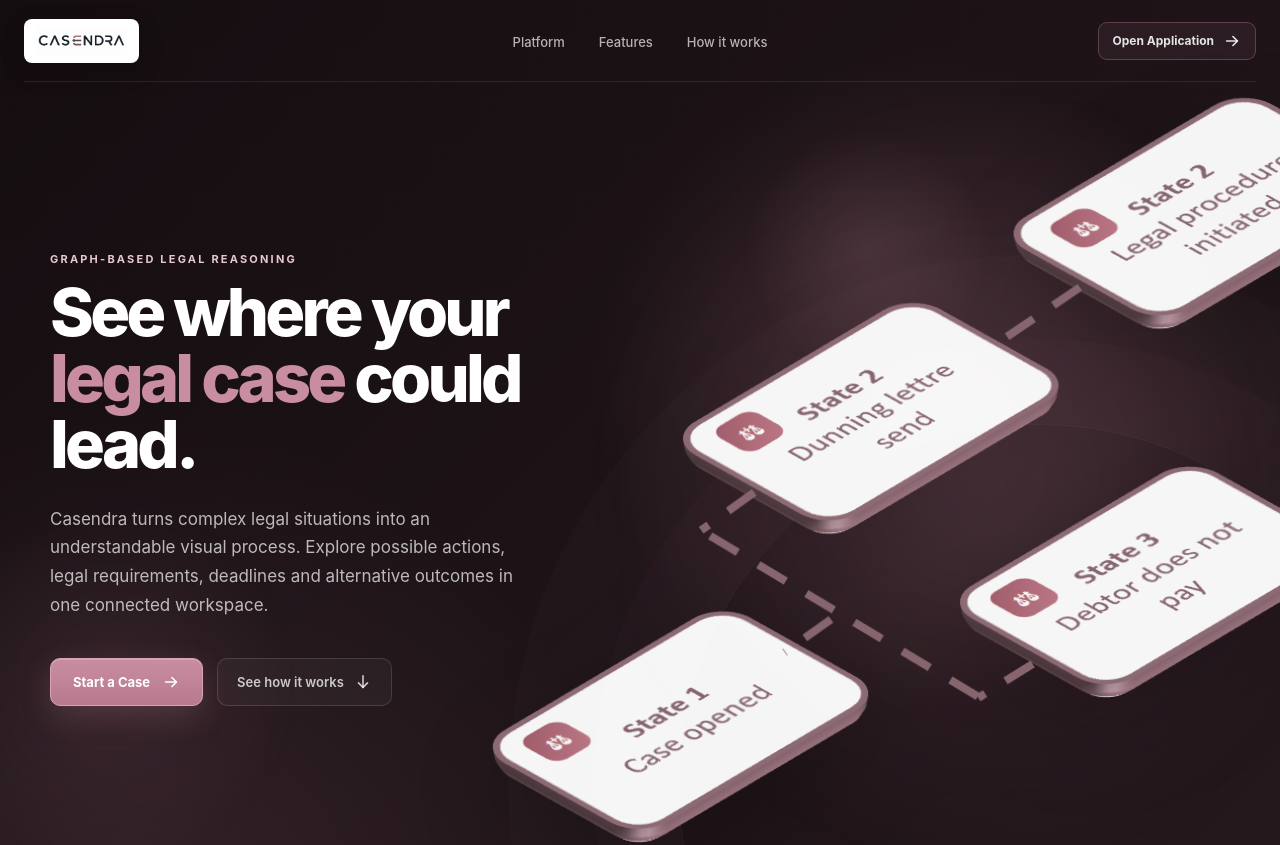
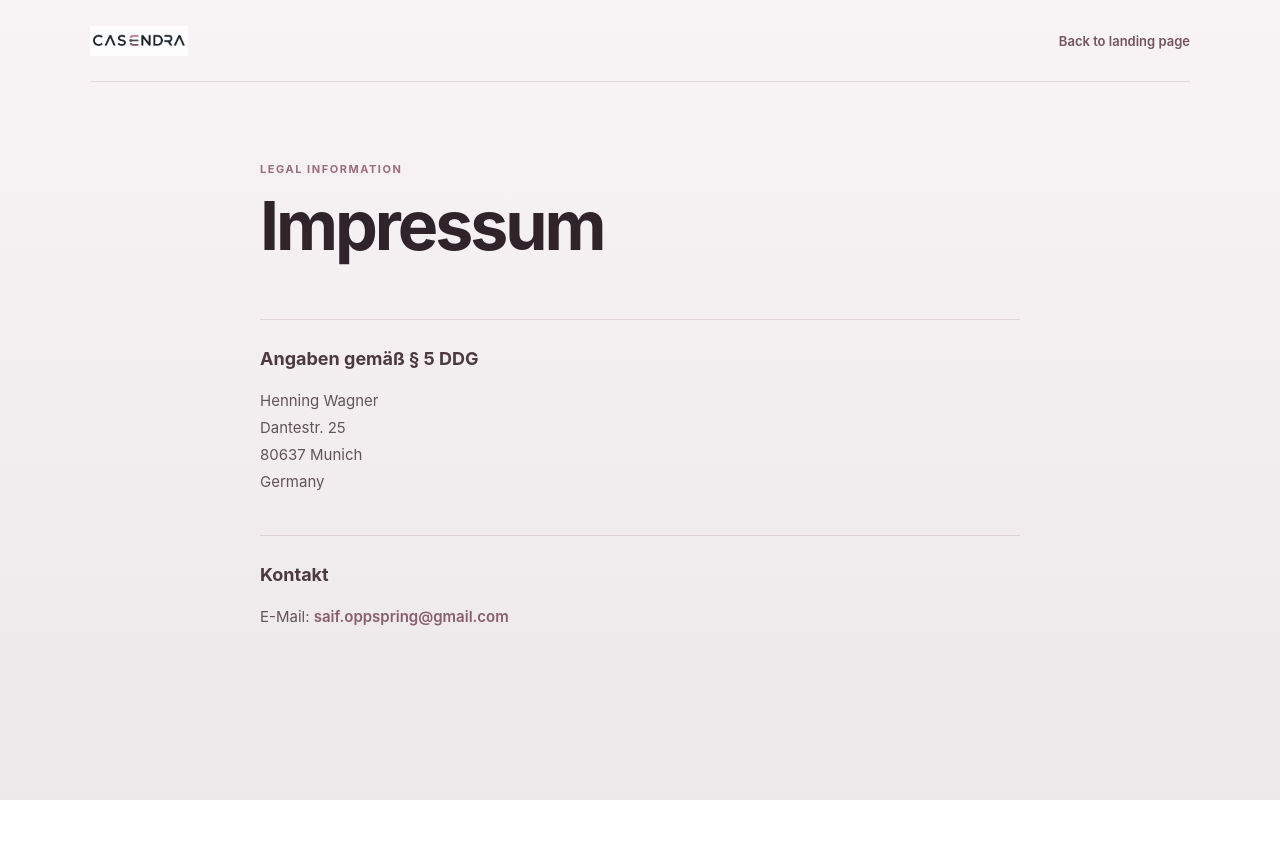
Before and after one commit to HennWa/legal_case_simulator, a React app in the folder frontend/: page /impressum in a window 1280 px wide. Before the commit this address led to /. Shown: the top 845 px of the page. After the commit the page ends 800 px from the top, so only its background shows below. Built offline with nearby package versions, Linux system fonts and the light colour scheme; the HTML template or start-up script is replaced by a standard one.

Commit message:
Impressum added

```diff
--- a/frontend/src/App.jsx
+++ b/frontend/src/App.jsx
@@ -8,6 +8,7 @@
 } from "react-router-dom";
 
 import LandingPage from "./LandingPage";
+import Impressum from "./Impressum";
 
 
 const LANDING_ONLY =
@@ -39,6 +40,11 @@
           />
 
           <Route
+            path="/impressum"
+            element={<Impressum />}
+          />
+
+          <Route
             path="/app"
             element={<ProtectedSimulatorRoute />}
           />
--- /dev/null
+++ b/frontend/src/Impressum.jsx
@@ -0,0 +1,167 @@
+import { Link } from "react-router-dom";
+
+import logo from "./assets/logos/logo.png";
+
+export default function Impressum() {
+  return (
+    <main style={styles.page}>
+      <header style={styles.header}>
+        <Link
+          to="/"
+          style={styles.brand}
+          aria-label="Back to Casendra landing page"
+        >
+          <img
+            src={logo}
+            alt="Casendra"
+            style={styles.logo}
+          />
+        </Link>
+
+        <Link to="/" style={styles.backLink}>
+          Back to landing page
+        </Link>
+      </header>
+
+      <section style={styles.content}>
+        <p style={styles.eyebrow}>
+          Legal information
+        </p>
+
+        <h1 style={styles.heading}>
+          Impressum
+        </h1>
+
+        <div style={styles.section}>
+          <h2 style={styles.sectionHeading}>
+            Angaben gemäß § 5 DDG
+          </h2>
+
+          <address style={styles.address}>
+            Henning Wagner
+            <br />
+            Dantestr. 25
+            <br />
+            80637 Munich
+            <br />
+            Germany
+          </address>
+        </div>
+
+        <div style={styles.section}>
+          <h2 style={styles.sectionHeading}>
+            Kontakt
+          </h2>
+
+          <p style={styles.paragraph}>
+            E-Mail:{" "}
+            <a
+              href="mailto:saif.oppspring@gmail.com"
+              style={styles.emailLink}
+            >
+              saif.oppspring@gmail.com
+            </a>
+          </p>
+        </div>
+      </section>
+    </main>
+  );
+}
+
+const styles = {
+  page: {
+    minHeight: "100vh",
+    boxSizing: "border-box",
+    padding: "0 24px 80px",
+    background:
+      "linear-gradient(180deg, #f8f4f5 0%, #ede8ea 100%)",
+    color: "#30242a",
+    fontFamily: "inherit",
+  },
+
+  header: {
+    display: "flex",
+    alignItems: "center",
+    justifyContent: "space-between",
+    width: "min(100%, 1100px)",
+    minHeight: "82px",
+    margin: "0 auto",
+    borderBottom: "1px solid rgba(117, 85, 97, 0.16)",
+  },
+
+  brand: {
+    display: "inline-flex",
+    alignItems: "center",
+    textDecoration: "none",
+  },
+
+  logo: {
+    display: "block",
+    width: "auto",
+    height: "30px",
+  },
+
+  backLink: {
+    color: "#765361",
+    fontSize: "13px",
+    fontWeight: 600,
+    textDecoration: "none",
+  },
+
+  content: {
+    width: "min(100%, 760px)",
+    margin: "0 auto",
+    paddingTop: "80px",
+  },
+
+  eyebrow: {
+    margin: "0 0 14px",
+    color: "#9b6d7e",
+    fontSize: "11px",
+    fontWeight: 700,
+    letterSpacing: "0.14em",
+    textTransform: "uppercase",
+  },
+
+  heading: {
+    margin: "0 0 58px",
+    color: "#30242a",
+    fontSize: "clamp(42px, 7vw, 68px)",
+    fontWeight: 730,
+    lineHeight: 1.05,
+    letterSpacing: "-0.045em",
+  },
+
+  section: {
+    marginTop: "40px",
+    paddingTop: "28px",
+    borderTop: "1px solid rgba(117, 85, 97, 0.16)",
+  },
+
+  sectionHeading: {
+    margin: "0 0 18px",
+    color: "#4c3941",
+    fontSize: "18px",
+    fontWeight: 700,
+  },
+
+  address: {
+    color: "#62545a",
+    fontSize: "15px",
+    fontStyle: "normal",
+    lineHeight: 1.8,
+  },
+
+  paragraph: {
+    margin: 0,
+    color: "#62545a",
+    fontSize: "15px",
+    lineHeight: 1.8,
+  },
+
+  emailLink: {
+    color: "#895d6d",
+    fontWeight: 600,
+    textDecoration: "none",
+  },
+};
--- a/frontend/src/LandingPage.jsx
+++ b/frontend/src/LandingPage.jsx
@@ -290,9 +290,8 @@
           <a href="#platform">Platform</a>
           <a href="#features">Features</a>
           <a href="#workflow">How it works</a>
-          <ApplicationLink>
-            Application
-          </ApplicationLink>
+          <Link to="/app">Application</Link>
+          <Link to="/impressum">Impressum</Link>
         </div>
 
         <p className="landing-footer-note">
```
